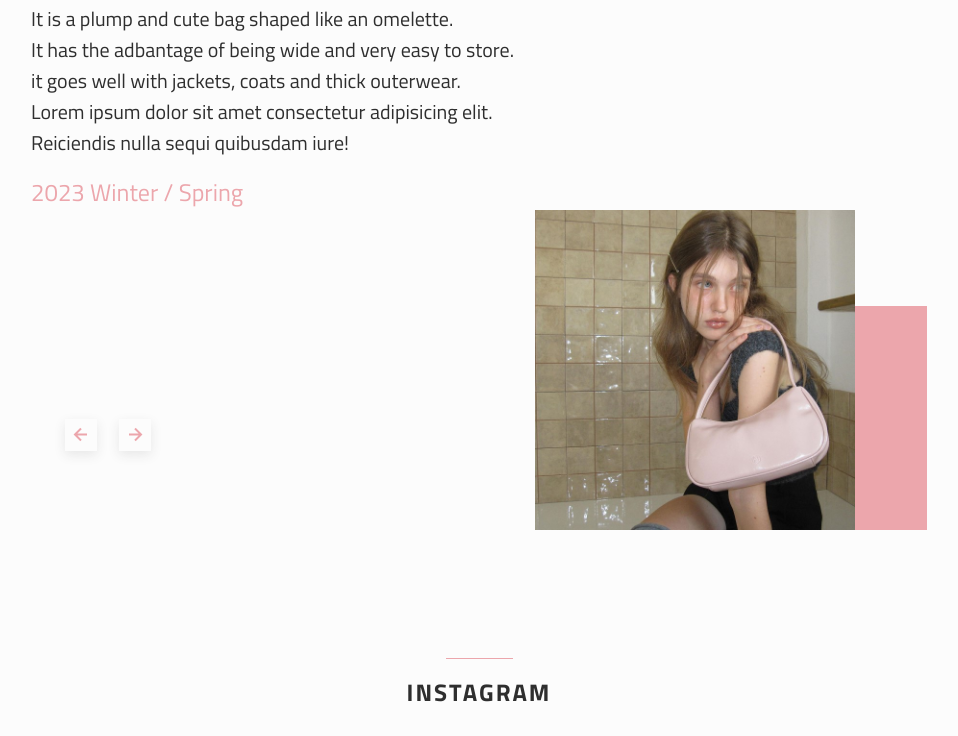
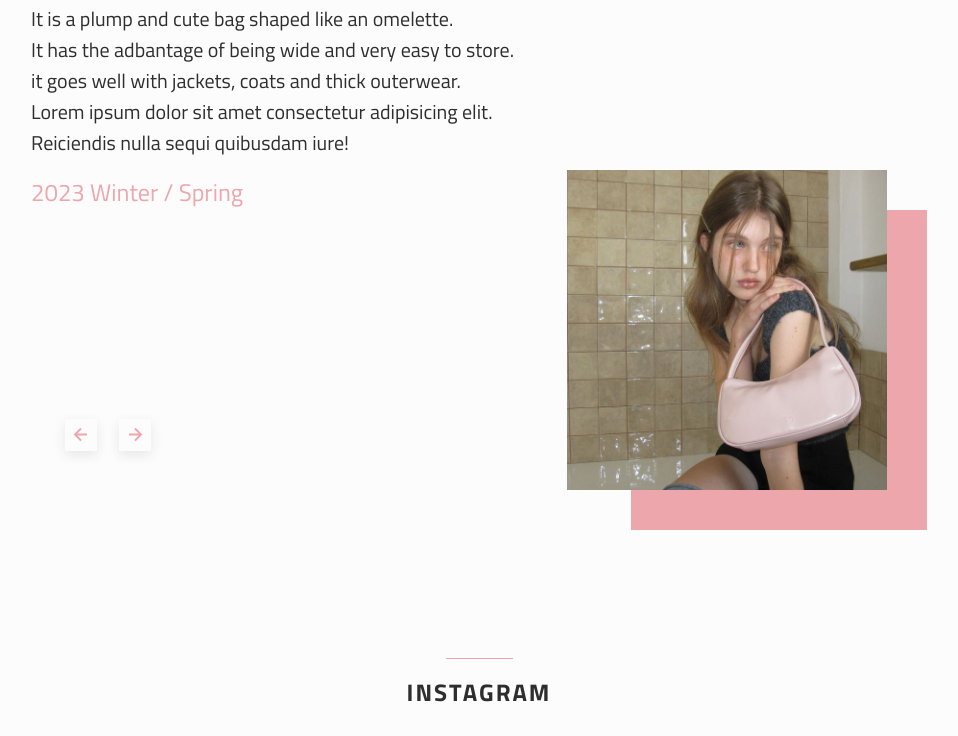
Before and after one commit to heyheyh2y/heyheyh2y, a plain HTML site: page webdesign/린츠/린츠 홈페이지/index.html in a window 1280 px wide. Shown: the part 3348-4084 px from the top of the page, without its empty margins (161-1119 px from the left). Drawn offline with nearby package versions, Linux system fonts and the light colour scheme.

Commit message:
린츠 수정

```diff
--- a/webdesign/린츠/린츠 홈페이지/assets/css/style.css
+++ b/webdesign/린츠/린츠 홈페이지/assets/css/style.css
@@ -1095,7 +1095,7 @@ body.dark-theme {
         /* margin: 2rem 2rem; */
     }
     .testimonial__images {
-        padding-top: 10rem;
+        padding-top: 4rem;
     }
     .testimonial__img,
     .testimonial__square {
@@ -1177,8 +1177,8 @@ body.dark-theme {
     }
     .testimonial__img,
     .testimonial__square {
-        right: 6rem;
-        top: 4rem;
+        right: 4rem;
+        top: 1.5rem;
     }
 
     .products__container {
```
Also changed, not shown: webdesign/린츠/project02/index.html (+2 -2 lines), webdesign/린츠/린츠 홈페이지/index.html (+4 -0 lines), webdesign/린츠/project02/image/320.png (deleted), webdesign/린츠/project02/image/rinz_main2.png, webdesign/린츠/project02/image/rinz_main22.png (added), webdesign/린츠/project02/image/rinz_mockup.jpg, webdesign/린츠/project02/image/rinz_mockup2.jpg, 5 other files.
